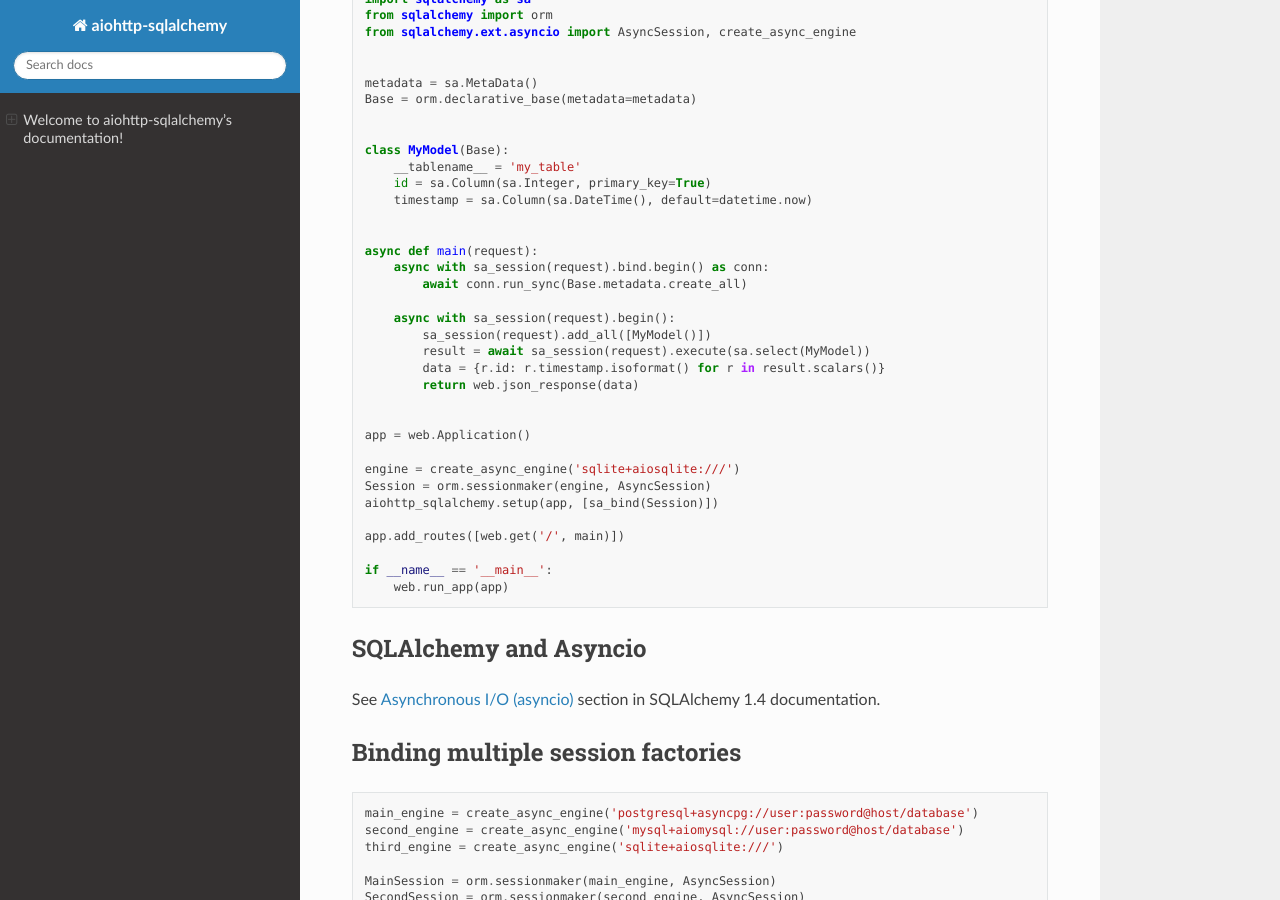
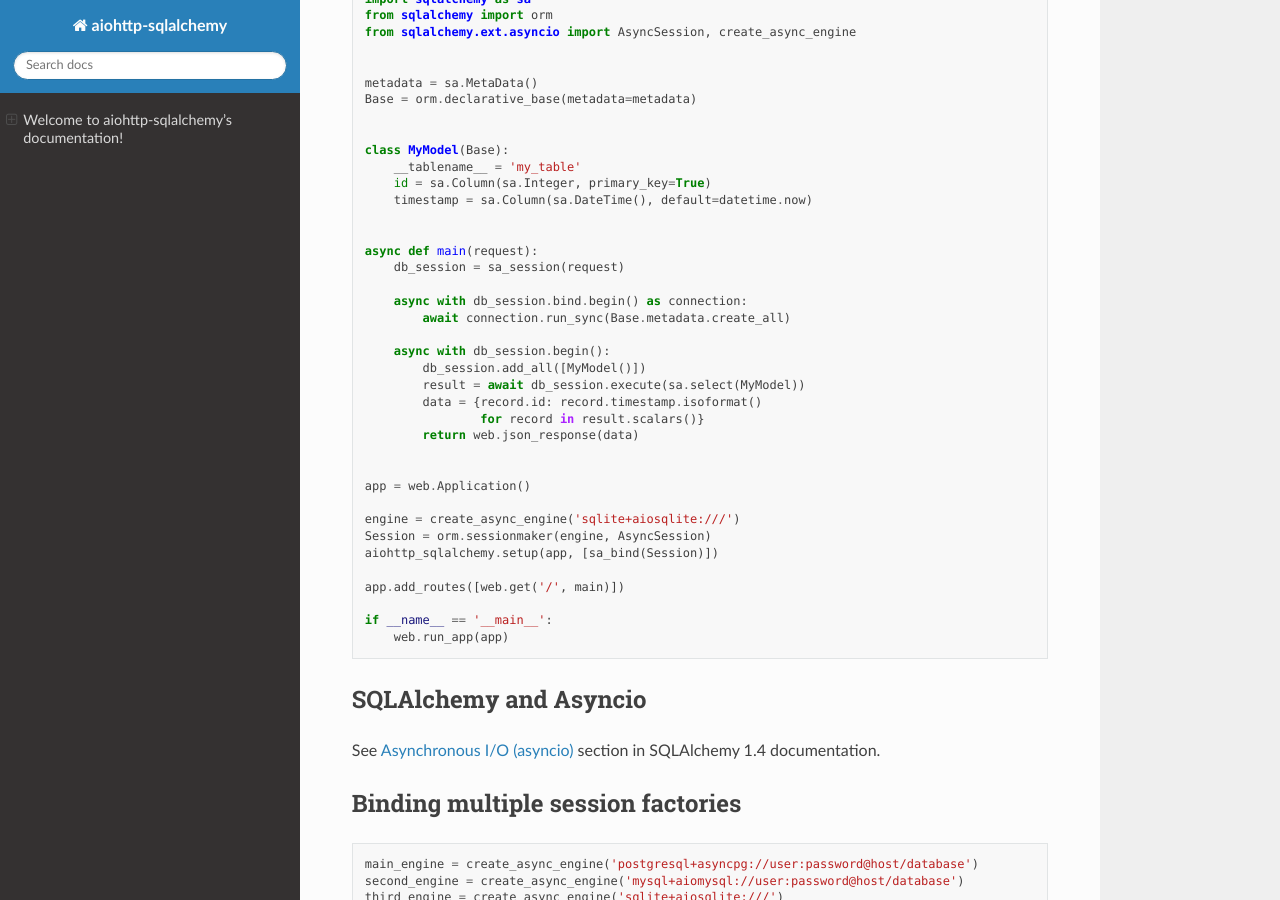
Before and after one commit to ri-gilfanov/aiohttp-sqlalchemy, a Sphinx documentation site: the page built from docs/index.rst, in a window 1280 px wide and 900 px high, scrolled down 1424 px. Built offline with Sphinx 7.4.7 and the Read the Docs theme 2.0.0, drawn with Linux system fonts in a browser that asks for light colours.

Commit message:
Update simple example

```diff
--- a/docs/index.rst
+++ b/docs/index.rst
@@ -81,13 +81,16 @@ Copy and paste this code in a file and run:
 
 
   async def main(request):
-      async with sa_session(request).bind.begin() as conn:
-          await conn.run_sync(Base.metadata.create_all)
+      db_session = sa_session(request)
 
-      async with sa_session(request).begin():
-          sa_session(request).add_all([MyModel()])
-          result = await sa_session(request).execute(sa.select(MyModel))
-          data = {r.id: r.timestamp.isoformat() for r in result.scalars()}
+      async with db_session.bind.begin() as connection:
+          await connection.run_sync(Base.metadata.create_all)
+
+      async with db_session.begin():
+          db_session.add_all([MyModel()])
+          result = await db_session.execute(sa.select(MyModel))
+          data = {record.id: record.timestamp.isoformat()
+                  for record in result.scalars()}
           return web.json_response(data)
 
 
```
Also changed, not shown: README.rst (+9 -6 lines), 1 other file.
